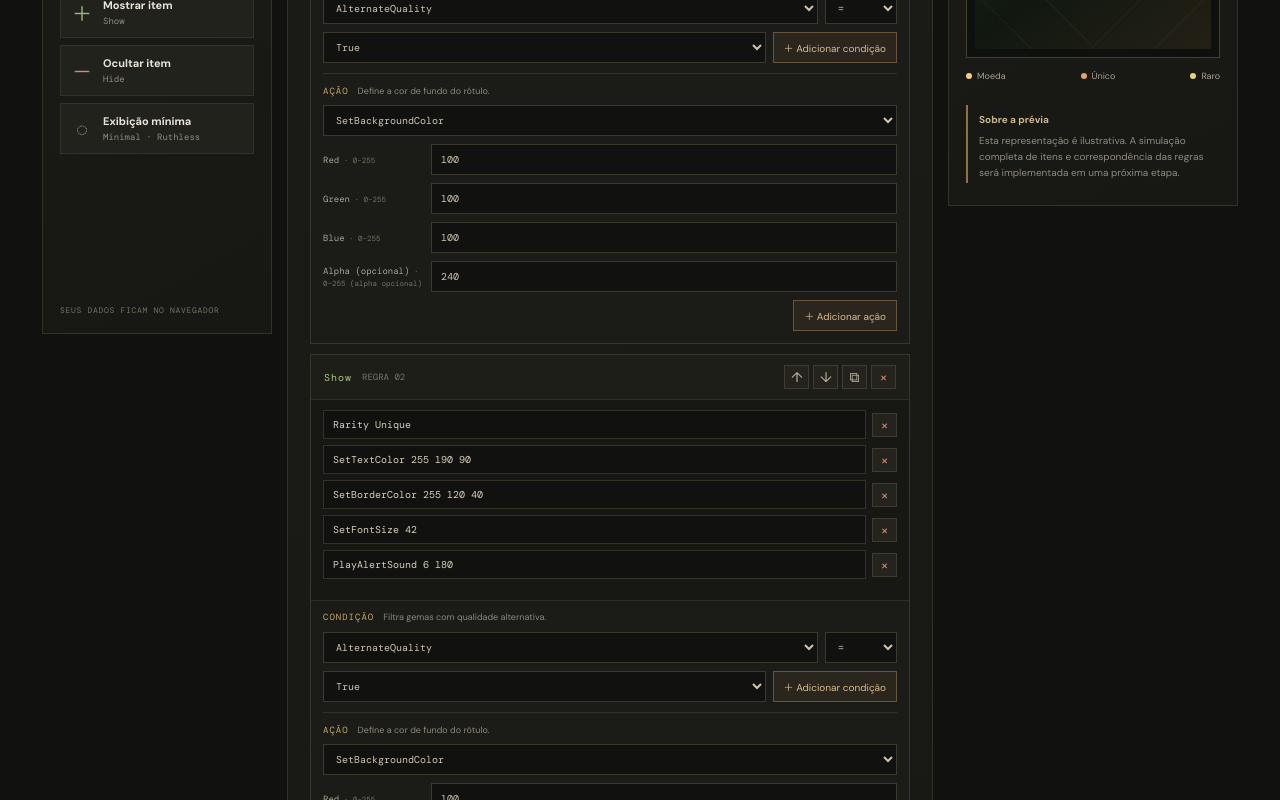
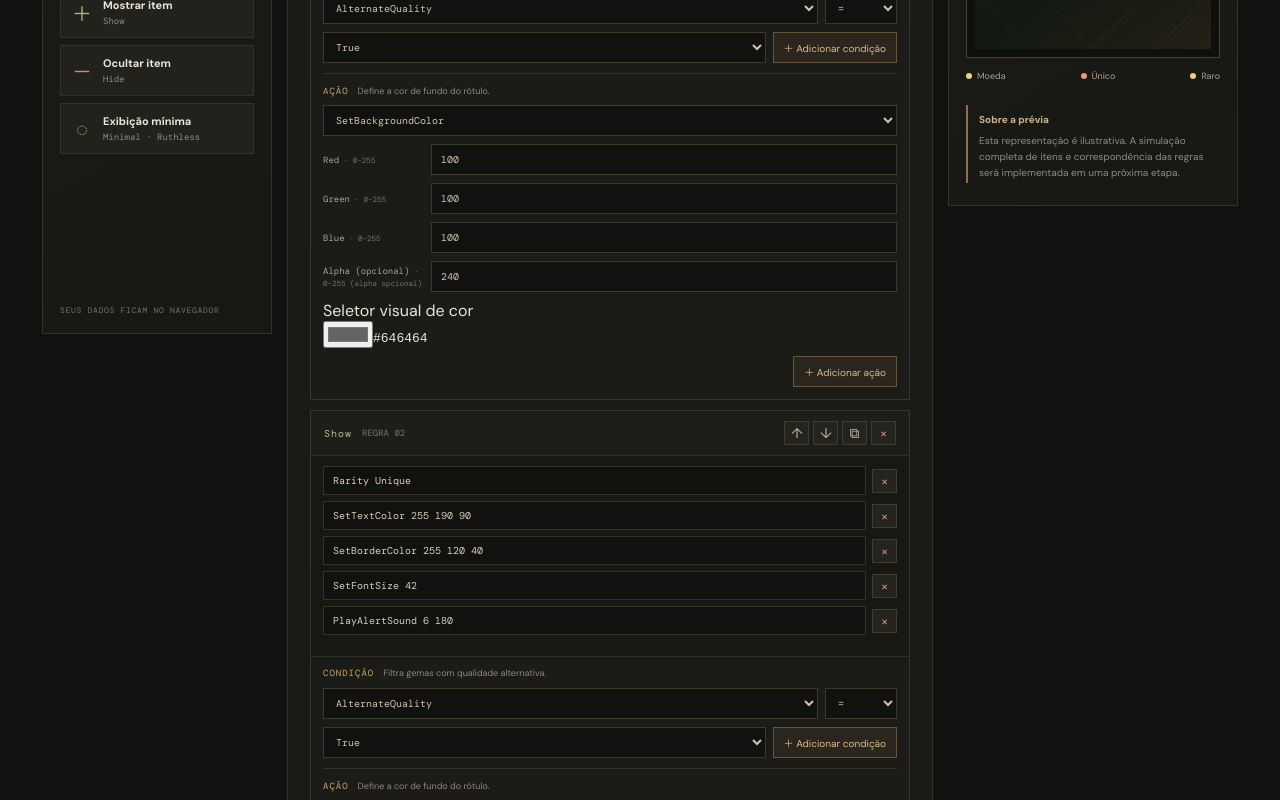
Before and after one commit to mpjbiologo/poe-loot-filter-creator, a React (Vite) app: page / in a window 1280 px wide. Shown: the part 629-1429 px from the top of the page. Built offline with nearby package versions, Linux system fonts and the light colour scheme; a web font is replaced by a local one.

Commit message:
Add visual color picker for filter style actions

```diff
--- a/src/App.tsx
+++ b/src/App.tsx
@@ -57,6 +57,8 @@ function RuleCard({ rule, index, total, onChange, onMove, onDuplicate, onDelete
   const [actionValues, setActionValues] = useState<string[]>([]);
   const conditionDefinition = POE1_CONDITIONS.find(item => item.name === condition);
   const actionDefinition = POE1_ACTIONS.find(item => item.name === action);
+  const isColorAction = ["SetTextColor", "SetBorderColor", "SetBackgroundColor"].includes(action);
+  const colorHex = "#" + [0, 1, 2].map(i => Math.max(0, Math.min(255, Number(actionValues[i] ?? 0) || 0)).toString(16).padStart(2, "0")).join("");
 
   useEffect(() => {
     if (!conditionDefinition) return;
@@ -173,6 +175,16 @@ function RuleCard({ rule, index, total, onChange, onMove, onDuplicate, onDelete
               )}
             </div>
           ))}
+          {isColorAction && (
+            <div className="color-picker-row">
+              <label htmlFor={"action-color-" + index}>Seletor visual de cor</label>
+              <div><input id={"action-color-" + index} type="color" value={colorHex} onChange={event => {
+                const hex = event.target.value;
+                const rgb = [1, 3, 5].map(offset => String(parseInt(hex.slice(offset, offset + 2), 16)));
+                setActionValues(values => values.map((value, i) => i < 3 ? rgb[i] : value));
+              }} /><code>{colorHex.toUpperCase()}</code></div>
+            </div>
+          )}
           <div className="builder-row action-submit">
             <button className="mini-add" onClick={addAction} disabled={!!actionDefinition?.arguments.some((argument, i) => !argument.optional && !(actionValues[i] ?? "").trim())}>＋ Adicionar ação</button>
           </div>
```
